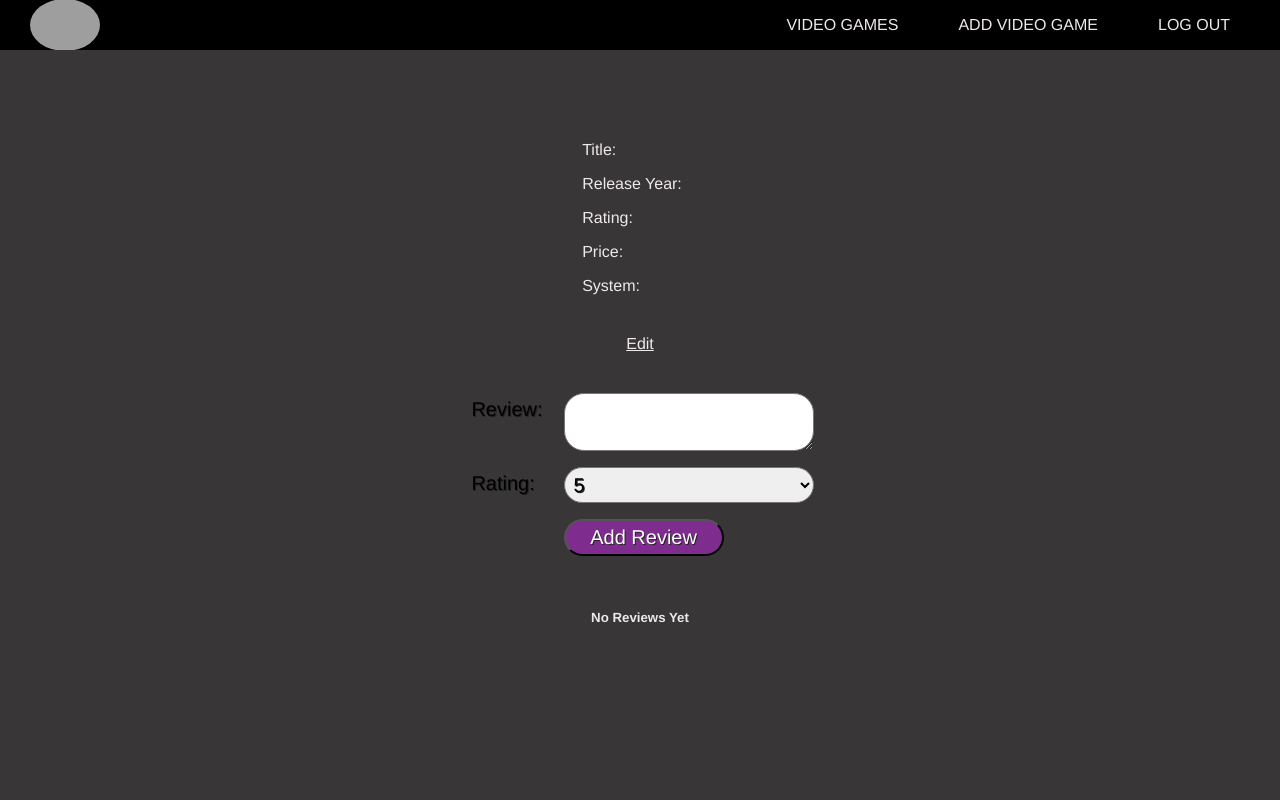
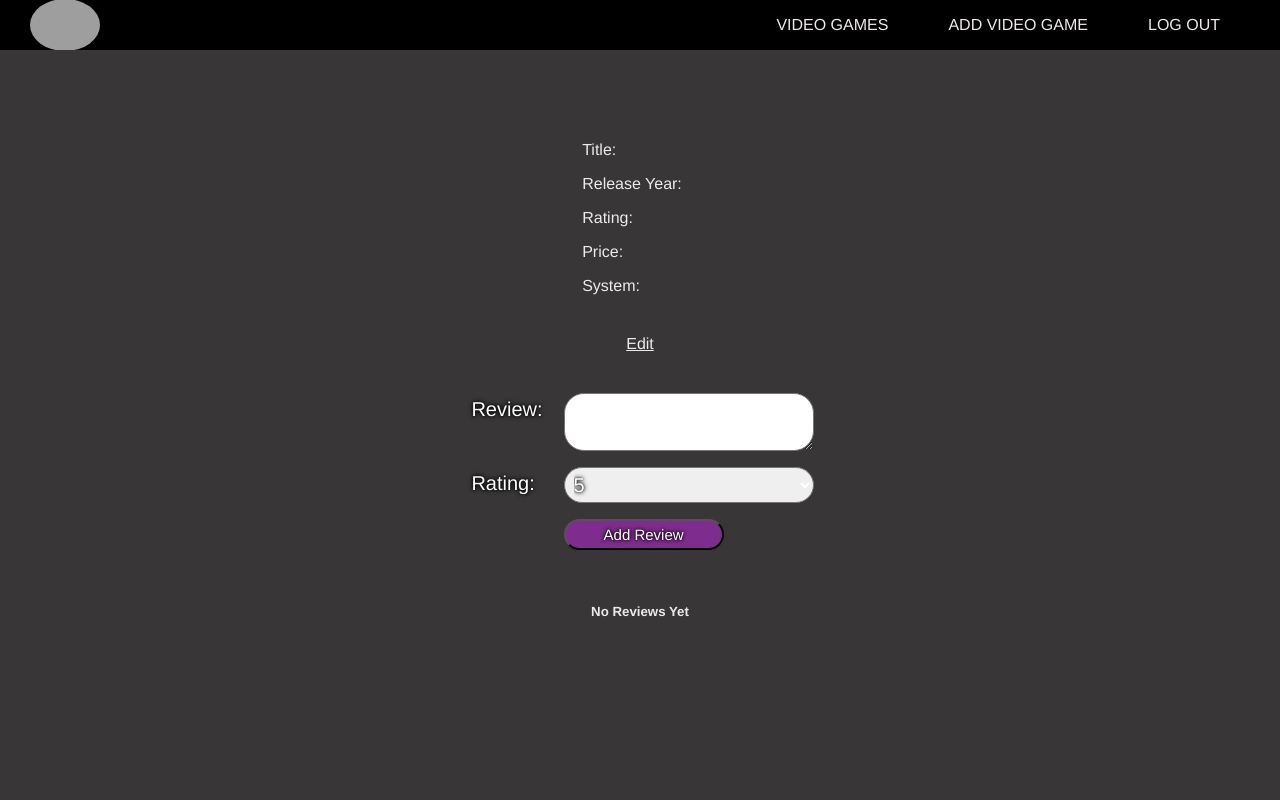
Before and after one commit to romerorocj-ga/vgTracker-project, a Node server app: template views/vgames/show.ejs in a window 1280 px wide. Run offline with Node 20, Linux system fonts and the light colour scheme; the template is opened without the code that fills it, so the values that code supplies are empty; the visitor is signed in with stand-in values (Sample User, id 1); some libraries are stand-ins or nearby versions; grey boxes are pictures that could not be loaded.

Commit message:
more styling

```diff
--- a/public/stylesheets/style.css
+++ b/public/stylesheets/style.css
@@ -20,7 +20,7 @@ body > nav {
   display: flex;
   justify-content: flex-end;
   align-items: center;
-  padding: 0 20px 0 30px;
+  padding: 0 30px 0 30px;
 }
 
 nav > img {
@@ -72,8 +72,8 @@ nav > a.active {
   font-size: 20px;
   padding: 5px;
   border-radius: 20px;
-  color: black;
-  text-shadow: 1px 1px 0 #232323;
+  color: rgb(255, 255, 255);
+  text-shadow: 0 0 3px #000000, 0 0 5px #000000;
 }
 
 #new-form input[type="submit"] {
@@ -146,7 +146,6 @@ hr {
 #badge-container {
   display: flex;
   flex-wrap: wrap;
-  /* padding: 1rem; */
   width: 80%;
   border: 2px solid #dbddde;
   border-radius: 0.5rem;
@@ -194,12 +193,12 @@ hr {
   height: 40px;
 }
 
-#add-video-game-button {
+#button {
   background-color: #7e2d8e;
   color: white;
+  font-size: 15px;
 }
 
-#review-button {
-  background-color: #7e2d8e;
-  color: white;
+#reviews {
+  align-items: center;
 }
--- a/views/vgame/index.ejs
+++ b/views/vgame/index.ejs
@@ -14,7 +14,7 @@
       <td><%= v.title %></td>
       <td><%= v.releaseYear %></td>
       <td><%= v.esrbRating %></td>
-      <a class="purple-button" href="/vgames/<%= vgame._id %>">Details</a>
+      <a id="button" href="/vgames/<%= vgame._id %>">Details</a>
     </tr>
     <% }) %>
   </tbody>
--- a/views/vgame/new.ejs
+++ b/views/vgame/new.ejs
@@ -19,7 +19,7 @@
   <label>Price:</label>
   <input type="text" name="price" />
 
-  <button id="add-video-game-button" type="submit">Add Video Game</button>
+  <button id="button" type="submit">Add Video Game</button>
 </form>
 <p><%= errorMsg %></p>
 
--- a/views/vgames/show.ejs
+++ b/views/vgames/show.ejs
@@ -32,19 +32,11 @@
     <option value="4">4</option>
     <option value="5" selected>5</option>
   </select>
-  <input type="submit" id="review-button" value="Add Review" />
+  <input type="submit" id="button" value="Add Review" />
 </form>
 <% } %> <% if (vgame.reviews.length) { %>
 <table>
-  <thead>
-    <tr>
-      <th>User</th>
-      <th>Date</th>
-      <th>Review</th>
-      <th>Rating</th>
-      <th></th>
-    </tr>
-  </thead>
+  <h2>Reviews</h2>
   <tbody>
     <% let total = 0 %> <% vgame.reviews.forEach(function(r) { %> <% total +=
     r.rating %>
@@ -62,7 +54,7 @@
       <td>
         <% if (user?._id.equals(r.user)) { %>
         <form action="/reviews/<%= r._id %>?_method=DELETE" method="POST">
-          <button type="submit">X</button>
+          <button id="button" type="submit">X</button>
         </form>
         <% } %>
       </td>
```
Also changed, not shown: views/vgames/edit.ejs (+9 -3 lines), views/vgames/new.ejs (+9 -2 lines).
